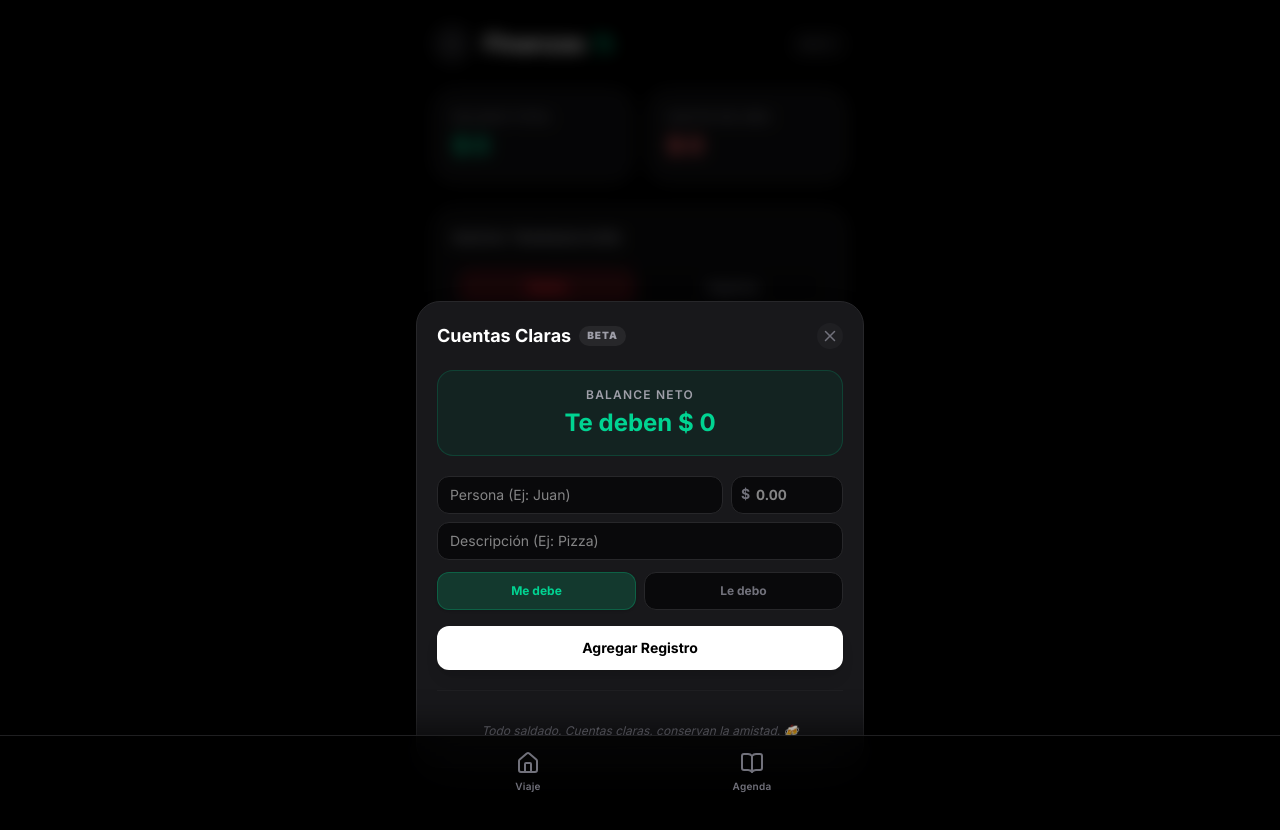
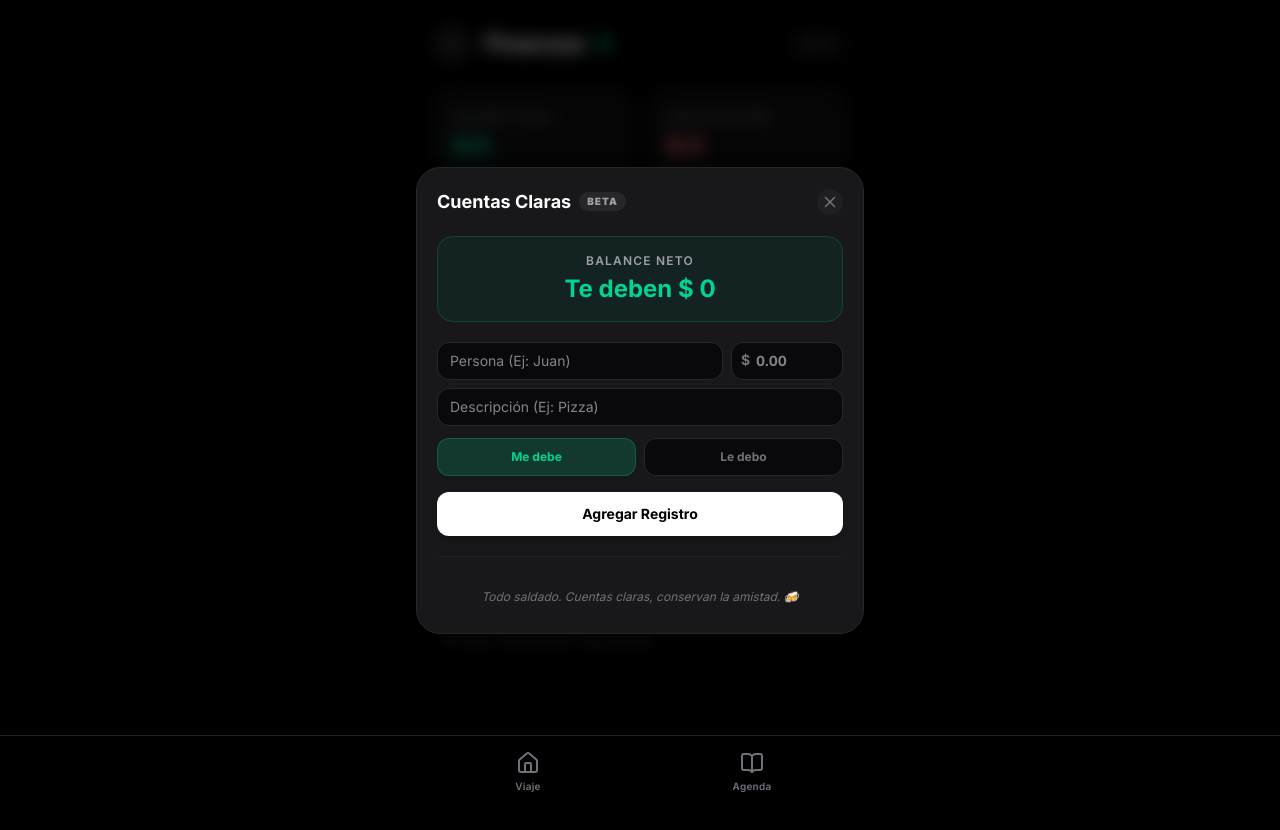
Before and after one commit to aalvaroespinoza/AppHorarios, a Next.js app: page /finanzas in a window 1280 px wide. Both pictures are taken after a click on the button "SPLIT". Shown: the top 830 px of the page. Built offline with nearby package versions, Linux system fonts and the light colour scheme.

Commit message:
fix: center splitwise modal layout to avoid keyboard overlap

```diff
--- a/src/app/finanzas/page.tsx
+++ b/src/app/finanzas/page.tsx
@@ -237,7 +237,7 @@
             initial={{ opacity: 0, y: 100 }}
             animate={{ opacity: 1, y: 0 }}
             exit={{ opacity: 0, y: 100 }}
-            className="fixed inset-0 z-50 flex items-end justify-center px-4 pb-8 pt-20"
+            className="fixed inset-0 z-50 flex items-center justify-center px-4"
           >
             <div className="absolute inset-0 bg-black/60 backdrop-blur-sm" onClick={() => setShowSplit(false)} />
             <div className="relative w-full max-w-md bg-zinc-900 border border-zinc-800 rounded-3xl p-5 shadow-2xl flex flex-col gap-5 max-h-[80vh] overflow-hidden">
```
